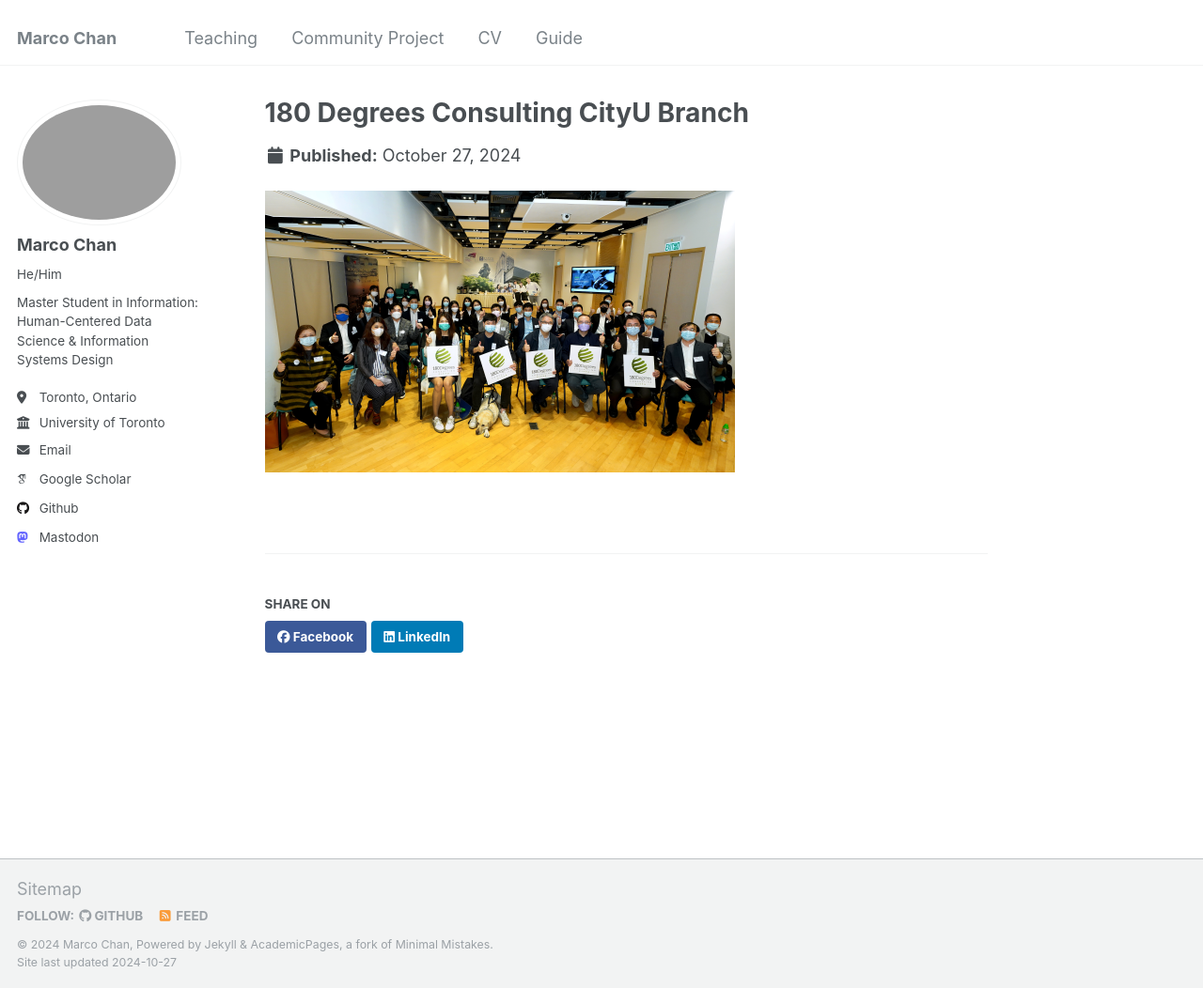
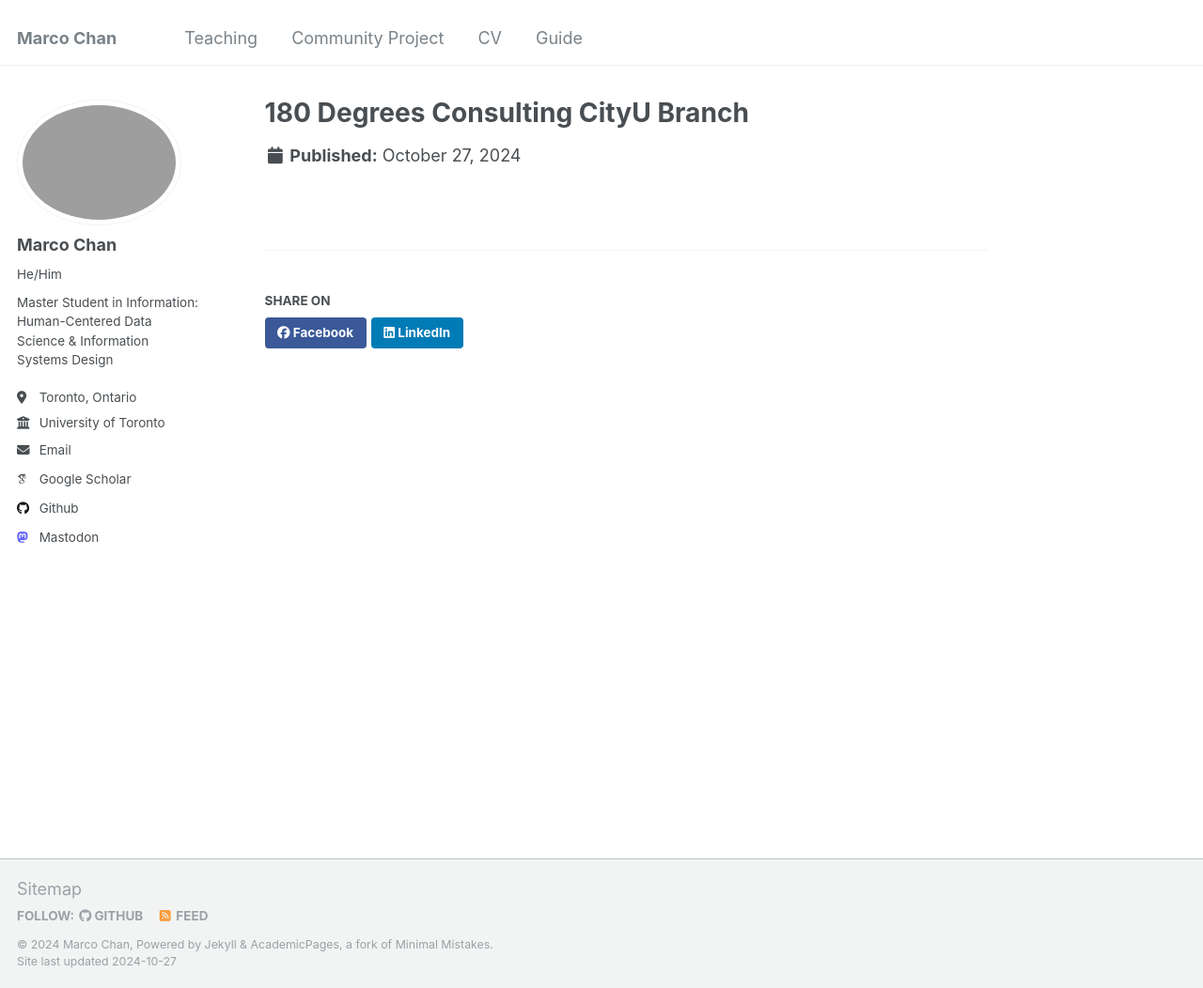
Before and after one commit to Marco-ProspectivePhD/home, a Jekyll site: the page built from _portfolio/Community Project.md, in a window 1280 px wide and 1052 px high. Shown: the whole window at 94% size. Built offline with Jekyll 4.4.1, drawn with Linux system fonts in a browser that asks for light colours; some web fonts are replaced.

Commit message:
Update Community Project.md

```diff
--- a/_portfolio/Community Project.md
+++ b/_portfolio/Community Project.md
@@ -1,9 +1,5 @@
 ---
 title: "180 Degrees Consulting CityU Branch"
-excerpt: "Founded the [180 Degrees Consulting CityU Branch](https://hk.linkedin.com/company/180dc-cityu) after my academic exchange to Copenhagen with the hope of generating social impact in Hong Kong. It was back in the days during Covid-19 and I am eternally grateful for everyone who showed up to make this possible."
-
+excerpt: "Founded the [180 Degrees Consulting CityU Branch](https://hk.linkedin.com/company/180dc-cityu) after my academic exchange to Copenhagen with the hope of generating social impact in Hong Kong. It was back in the days during Covid-19 and I am eternally grateful for everyone who showed up to make this possible.<br/><img src='/images/500x300.png'>"
 collection: Community Project
-
 ---
-
-<img src='/images/500x300.png'>
```
